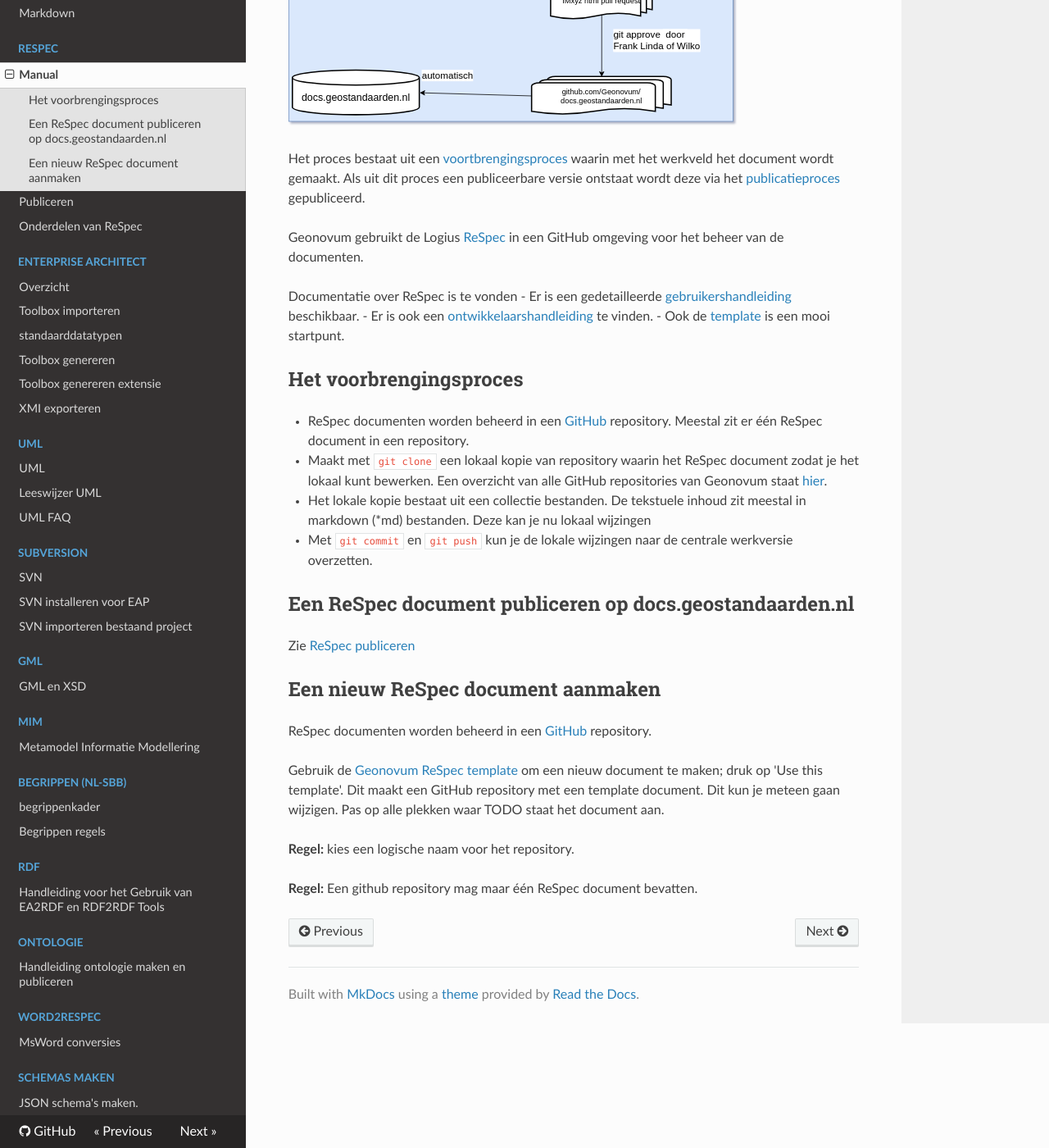
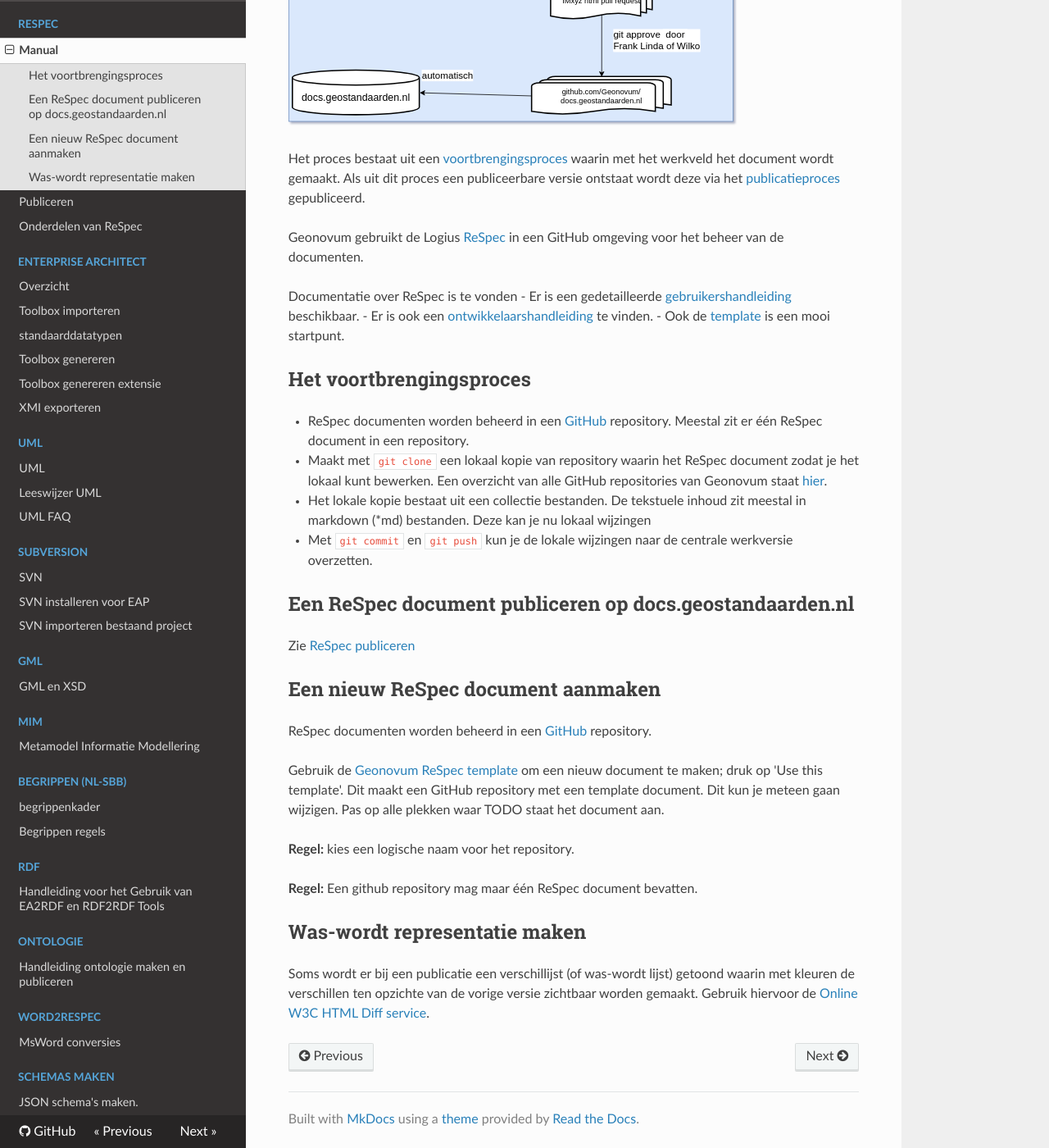
Before and after one commit to Geonovum/handleiding-tooling, an MkDocs documentation site: the page built from docs/ReSpec/index.md, in a window 1280 px wide and 1400 px high, scrolled down 773 px. Shown: the whole window at 82% size. Built offline with MkDocs 1.6.1, drawn with Linux system fonts in a browser that asks for light colours; nearby versions of some CDN libraries.

Commit message:
was-wordt service gedocumenteerd.

```diff
--- a/docs/ReSpec/index.md
+++ b/docs/ReSpec/index.md
@@ -27,7 +27,7 @@ Documentatie over ReSpec is te vonden
   te vinden.
 - Ook de [template](https://github.com/Geonovum/NL-ReSpec-template/) is een mooi startpunt.
 
-## Het voorbrengingsproces
+## Het voortbrengingsproces
 
 - ReSpec documenten worden beheerd in een [GitHub](../GitHub/index.md) repository. Meestal zit er één ReSpec document in een repository.
 - Maakt met `git clone` een lokaal kopie van repository waarin het ReSpec document zodat je het lokaal kunt bewerken. Een overzicht van alle GitHub repositories van Geonovum staat [hier](https://github.com/orgs/Geonovum/repositories).
@@ -47,3 +47,8 @@ Gebruik de [Geonovum ReSpec template](https://github.com/Geonovum/NL-ReSpec-temp
 **Regel:** kies een logische naam voor het repository.
 
 **Regel:** Een github repository mag maar één ReSpec document bevatten.
+
+## Was-wordt representatie maken
+
+Soms wordt er bij een publicatie een verschillijst (of was-wordt lijst) getoond waarin
+met kleuren de verschillen ten opzichte van de vorige versie zichtbaar worden gemaakt. Gebruik hiervoor de [Online W3C HTML Diff service](https://services.w3.org/htmldiff).
```
